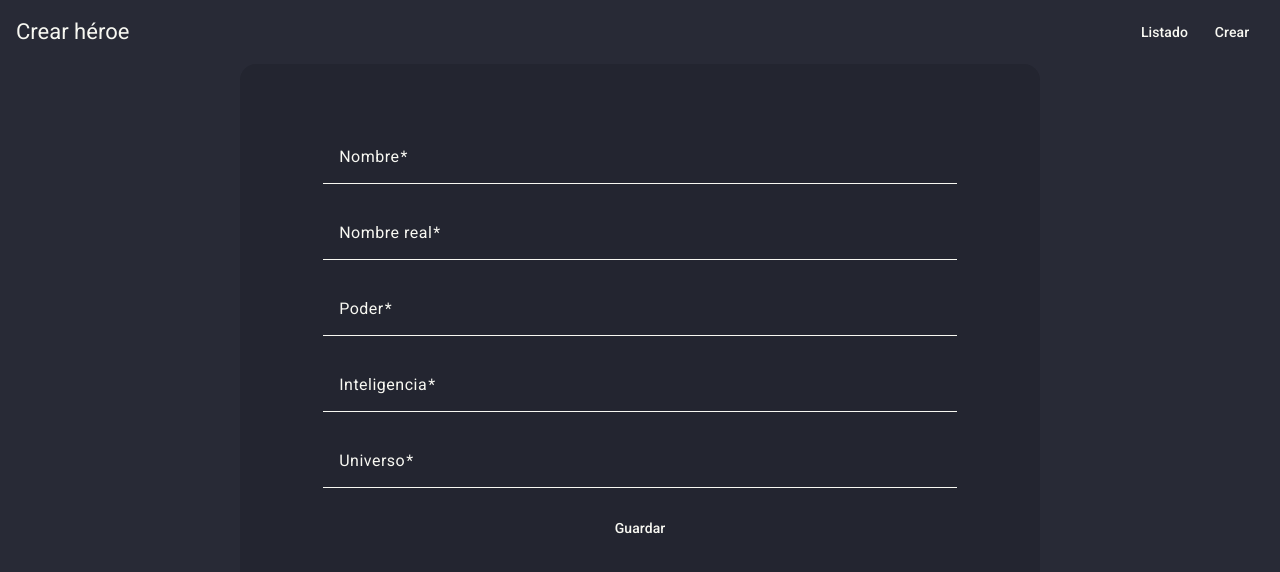
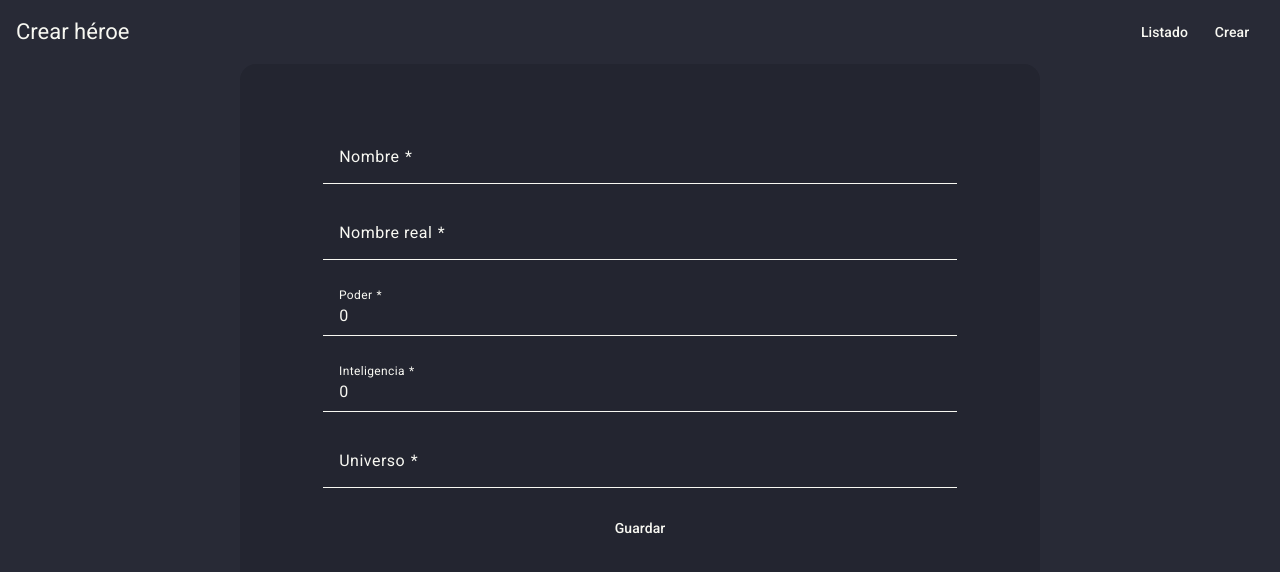
Before and after one commit to DAYSGRACE/RIU-Frontend-Angel-Luis, an Angular app: page /heroes/create in a window 1280 px wide. Shown: the top 572 px of the page. Built offline with nearby package versions, Linux system fonts and the light colour scheme.

Commit message:
fix: Se hace refactor y se soluciona el tipado debil y se migra a signal forms

```diff
--- /dev/null
+++ b/src/app/core/schema-builder.util.ts
@@ -0,0 +1,46 @@
+import {
+  max,
+  maxLength,
+  min,
+  minLength,
+  required,
+  schema,
+  Schema,
+  SchemaPath,
+} from '@angular/forms/signals';
+import { FormFieldInput } from './interfaces/generic-input-form.interface';
+
+export function createSchemaFromConfig<T extends object = object>(
+  config: FormFieldInput<T>[],
+): Schema<T> {
+  return schema<T>((s) => {
+    const schemaFields = s as unknown as Record<keyof T, SchemaPath<string | number>>;
+
+    for (const field of config) {
+      const fieldPath = schemaFields[field.key];
+      const rules = field.rules;
+
+      if (!rules || !fieldPath) continue;
+
+      if (rules.required) {
+        required(fieldPath, { message: rules.required });
+      }
+      if (rules.minLength) {
+        minLength(fieldPath as SchemaPath<string>, rules.minLength.value, {
+          message: rules.minLength.message,
+        });
+      }
+      if (rules.maxLength) {
+        maxLength(fieldPath as SchemaPath<string>, rules.maxLength.value, {
+          message: rules.maxLength.message,
+        });
+      }
+      if (rules.min) {
+        min(fieldPath as SchemaPath<number>, rules.min.value, { message: rules.min.message });
+      }
+      if (rules.max) {
+        max(fieldPath as SchemaPath<number>, rules.max.value, { message: rules.max.message });
+      }
+    }
+  });
+}
--- a/src/app/features/superheroes/components/hero-form/hero-form.html
+++ b/src/app/features/superheroes/components/hero-form/hero-form.html
@@ -1,19 +1,21 @@
 <form
-  (ngSubmit)="save()"
-  [formGroup]="form()"
-  class="flex flex-col max-w-200 mx-auto bg-[#232530] rounded-2xl py-16 px-1">
-
+  (submit)="save($event)"
+  class="flex flex-col max-w-200 mx-auto bg-[#232530] rounded-2xl py-16 px-1"
+>
   <section class="grid grid-cols-1">
-    @for (field of formTemplate(); track field.key) {
+    @for (field of formTemplate; track field.key) {
       <div class="w-full max-w-[80%] mx-auto">
 
         <mat-form-field class="w-full">
-          <mat-label>{{ field.label }}</mat-label>
+          <mat-label>
+            {{ field.label }}
+          </mat-label>
 
           <input
-            [formControlName]="field.key"
+            [formField]="getField(field.key)"
             [type]="field.type"
-            matInput>
+            matInput
+          />
 
           @if (getErrorMessage(field); as errorMessage) {
             <mat-error>
@@ -24,14 +26,14 @@
       </div>
     }
   </section>
-  <button [disabled]="!form().valid"
-          class="max-w-120 mx-auto bg-[#414558] w-full p-3"
-          color="primary"
-          mat-raised-button
 
+  <button
+    [disabled]="!form().valid()"
+    class="max-w-120 mx-auto bg-[#414558] w-full p-3"
+    color="primary"
+    mat-raised-button
+    type="submit"
   >
     Guardar
   </button>
-
-
 </form>
--- a/src/app/features/superheroes/components/hero-form/hero-form.ts
+++ b/src/app/features/superheroes/components/hero-form/hero-form.ts
@@ -1,56 +1,60 @@
-import { ChangeDetectionStrategy, Component, computed, effect, input, output } from '@angular/core';
+import { ChangeDetectionStrategy, Component, input, linkedSignal, output } from '@angular/core';
 import { MatFormFieldModule } from '@angular/material/form-field';
 import { MatInputModule } from '@angular/material/input';
 import { MatButton } from '@angular/material/button';
+import { Field, form, FormField } from '@angular/forms/signals';
 import { FormFieldInput } from '../../../../core/interfaces/generic-input-form.interface';
-import { FormControl, FormGroup, ReactiveFormsModule } from '@angular/forms';
+import { HeroDTOCreation } from '../../interfaces/hero-dto.interface';
+import { HERO_FORM_TEMPLATE } from '../../configs/hero-form.config';
+import { createSchemaFromConfig } from '../../../../core/schema-builder.util';
 
 @Component({
   selector: 'app-hero-form',
-  imports: [MatFormFieldModule, MatInputModule, MatButton, ReactiveFormsModule],
+  imports: [MatFormFieldModule, MatInputModule, MatButton, FormField],
   templateUrl: './hero-form.html',
   styleUrl: './hero-form.scss',
   changeDetection: ChangeDetectionStrategy.OnPush,
 })
 export class HeroForm {
-  formTemplate = input.required<FormFieldInput[]>();
-  initialValue = input<Record<string, unknown>>({});
+  initialValue = input<HeroDTOCreation>();
+  formSubmitted = output<HeroDTOCreation>();
 
-  formSubmitted = output<{ [key: string]: unknown }>();
+  protected readonly formTemplate = HERO_FORM_TEMPLATE;
 
-  form = computed(() => {
-    const controls: Record<string, FormControl> = {};
-
-    for (const field of this.formTemplate()) {
-      controls[field.key] = new FormControl('', field.validators ?? []);
-    }
-    return new FormGroup(controls);
+  protected readonly model = linkedSignal<HeroDTOCreation>(() => {
+    return (
+      this.initialValue() ?? {
+        name: '',
+        realName: '',
+        power: 0,
+        intelligence: 0,
+        universe: '',
+      }
+    );
   });
 
-  constructor() {
-    effect(() => {
-      const value = this.initialValue();
+  protected readonly form = form(this.model, createSchemaFromConfig(this.formTemplate));
 
-      if (value) {
-        this.form().patchValue(value);
-      }
-    });
+  save(event: SubmitEvent) {
+    event.preventDefault();
+    if (!this.form().valid()) {
+      return;
+    }
+
+    this.formSubmitted.emit(this.model());
   }
 
-  getErrorMessage(field: FormFieldInput): string {
-    const errors = this.form().get(field.key)?.errors;
+  protected getErrorMessage(field: FormFieldInput<HeroDTOCreation>): string {
+    const fieldErrors = this.getField(field.key)().errors();
 
-    if (!errors || !field.errors) {
+    if (!fieldErrors.length) {
       return '';
     }
 
-    const firstError = Object.keys(errors)[0];
-
-    return field.errors[firstError] ?? '';
+    return fieldErrors[0].message ?? '';
   }
 
-  save() {
-    if (!this.form().valid) return;
-    this.formSubmitted.emit(this.form().getRawValue());
+  protected getField(key: keyof HeroDTOCreation): Field<string | number> {
+    return this.form[key];
   }
 }
--- a/src/app/features/superheroes/configs/hero-form.config.ts
+++ b/src/app/features/superheroes/configs/hero-form.config.ts
@@ -1,57 +1,52 @@
-import { Validators } from '@angular/forms';
 import { FormFieldInput } from '../../../core/interfaces/generic-input-form.interface';
+import { HeroDTOCreation } from '../interfaces/hero-dto.interface';
 
-export const HERO_FORM_TEMPLATE: FormFieldInput[] = [
+export const HERO_FORM_TEMPLATE: FormFieldInput<HeroDTOCreation>[] = [
   {
     key: 'name',
     label: 'Nombre',
     type: 'text',
-    validators: [Validators.required, Validators.minLength(2), Validators.maxLength(100)],
-    errors: {
+    rules: {
       required: 'El nombre es obligatorio.',
-      minlength: 'El nombre debe tener al menos 2 caracteres.',
-      maxlength: 'El nombre no debe tener más de 100 caracteres.',
+      minLength: { value: 2, message: 'El nombre debe tener al menos 2 caracteres.' },
+      maxLength: { value: 100, message: 'El nombre no debe tener más de 100 caracteres.' },
     },
   },
   {
     key: 'realName',
     label: 'Nombre real',
     type: 'text',
-    validators: [Validators.required, Validators.minLength(2), Validators.maxLength(100)],
-    errors: {
+    rules: {
       required: 'El nombre real es obligatorio.',
-      minlength: 'El nombre real debe tener al menos 2 caracteres.',
-      maxlength: 'El nombre real no debe tener más de 100 caracteres.',
+      minLength: { value: 2, message: 'El nombre real debe tener al menos 2 caracteres.' },
+      maxLength: { value: 100, message: 'El nombre real no debe tener más de 100 caracteres.' },
     },
   },
   {
     key: 'power',
     label: 'Poder',
     type: 'number',
-    validators: [Validators.required, Validators.min(1)],
-    errors: {
+    rules: {
       required: 'El poder es obligatorio.',
-      min: 'El poder debe ser mayor que 0.',
+      min: { value: 1, message: 'El poder debe ser mayor que 0.' },
     },
   },
   {
     key: 'intelligence',
     label: 'Inteligencia',
     type: 'number',
-    validators: [Validators.required, Validators.min(0)],
-    errors: {
+    rules: {
       required: 'La inteligencia es obligatoria.',
-      min: 'La inteligencia no puede ser negativa.',
+      min: { value: 0, message: 'La inteligencia no puede ser negativa.' },
     },
   },
   {
     key: 'universe',
     label: 'Universo',
     type: 'text',
-    validators: [Validators.required, Validators.minLength(1)],
-    errors: {
+    rules: {
       required: 'El universo es obligatorio.',
-      minlength: 'El universo debe tener al menos 1 caracter.',
+      minLength: { value: 1, message: 'El universo debe tener al menos 1 caracter.' },
     },
   },
 ];
--- a/src/app/features/superheroes/pages/hero-create-page/hero-create-page.html
+++ b/src/app/features/superheroes/pages/hero-create-page/hero-create-page.html
@@ -1,4 +1,3 @@
 <app-hero-form
   (formSubmitted)="createHero($event)"
-  [formTemplate]="heroFormTemplate"
 />
--- a/src/app/features/superheroes/pages/hero-create-page/hero-create-page.ts
+++ b/src/app/features/superheroes/pages/hero-create-page/hero-create-page.ts
@@ -1,13 +1,11 @@
 import { ChangeDetectionStrategy, Component, DestroyRef, inject } from '@angular/core';
 import { HeroForm } from '../../components/hero-form/hero-form';
-import { HERO_FORM_TEMPLATE } from '../../configs/hero-form.config';
 import { HeroMapper } from '../../mappers/hero.mapper';
 import { SuperHeroService } from '../../services/super-hero-service';
 import { MatDialog } from '@angular/material/dialog';
 import { MessageDialog } from '../../../../shared/components/message-dialog/message-dialog';
 import { Router } from '@angular/router';
 import { takeUntilDestroyed } from '@angular/core/rxjs-interop';
-import { ConfirmDialog } from '../../../../shared/components/confirm-dialog/confirm-dialog';
 
 @Component({
   selector: 'app-hero-create-page',
@@ -17,14 +15,13 @@ import { ConfirmDialog } from '../../../../shared/components/confirm-dialog/conf
   changeDetection: ChangeDetectionStrategy.OnPush,
 })
 export default class HeroCreatePage {
-  protected readonly heroFormTemplate = HERO_FORM_TEMPLATE;
   private readonly destroyRef = inject(DestroyRef);
   private readonly router = inject(Router);
   private readonly heroSvc = inject(SuperHeroService);
   private readonly dialog = inject(MatDialog);
 
-  createHero(formData: { [key: string]: unknown }): void {
-    const heroDTOCreation = HeroMapper.toDTO(formData);
+  createHero(formData: any): void {
+    const heroDTOCreation = HeroMapper.toDTOCreation(formData);
     this.heroSvc.createHero(heroDTOCreation).subscribe({
       next: (_data) => {
         const dialogRef = this.dialog.open(MessageDialog, {
--- a/src/app/features/superheroes/pages/hero-edit-page/hero-edit-page.html
+++ b/src/app/features/superheroes/pages/hero-edit-page/hero-edit-page.html
@@ -1,5 +1,4 @@
 <app-hero-form
   (formSubmitted)="openDialogToConfirmEdit($event)"
-  [formTemplate]="heroFormTemplate"
-  [initialValue]="heroData()"
+  [initialValue]="heroData"
 />
--- a/src/app/features/superheroes/pages/hero-edit-page/hero-edit-page.ts
+++ b/src/app/features/superheroes/pages/hero-edit-page/hero-edit-page.ts
@@ -1,14 +1,13 @@
-import { ChangeDetectionStrategy, Component, computed, DestroyRef, inject } from '@angular/core';
+import { ChangeDetectionStrategy, Component, DestroyRef, inject } from '@angular/core';
 import { ActivatedRoute, Router } from '@angular/router';
 import { takeUntilDestroyed } from '@angular/core/rxjs-interop';
 import { SuperHeroService } from '../../services/super-hero-service';
 import { HeroForm } from '../../components/hero-form/hero-form';
-import { HERO_FORM_TEMPLATE } from '../../configs/hero-form.config';
 import { MatDialog } from '@angular/material/dialog';
 import { ConfirmDialog } from '../../../../shared/components/confirm-dialog/confirm-dialog';
 import { HeroMapper } from '../../mappers/hero.mapper';
 import { MessageDialog } from '../../../../shared/components/message-dialog/message-dialog';
-import { HeroDTO } from '../../interfaces/hero-dto.interface';
+import { HeroDTO, HeroDTOCreation } from '../../interfaces/hero-dto.interface';
 import { HeroRouteData } from '../../interfaces/HeroRouteData';
 
 @Component({
@@ -19,7 +18,6 @@ import { HeroRouteData } from '../../interfaces/HeroRouteData';
   changeDetection: ChangeDetectionStrategy.OnPush,
 })
 export default class HeroEditPage {
-  protected readonly heroFormTemplate = HERO_FORM_TEMPLATE;
   private readonly destroyRef = inject(DestroyRef);
   private readonly route = inject(ActivatedRoute);
   private readonly router = inject(Router);
@@ -28,11 +26,9 @@ export default class HeroEditPage {
 
   private readonly heroDataDTO: HeroDTO = (this.route.snapshot.data as HeroRouteData).hero;
 
-  protected readonly heroData = computed<Record<string, unknown>>(() =>
-    Object.fromEntries(Object.entries(this.heroDataDTO)),
-  );
+  protected readonly heroData = this.heroDataDTO as HeroDTOCreation;
 
-  openDialogToConfirmEdit(hero: { [key: string]: unknown }) {
+  openDialogToConfirmEdit(hero: any) {
     const dialogRef = this.dialog.open(ConfirmDialog, {
       data: {
         title: 'Edición de héroe',
@@ -49,8 +45,8 @@ export default class HeroEditPage {
       });
   }
 
-  editHero(hero: { [key: string]: unknown }) {
-    const heroModified = HeroMapper.toDTO(hero);
+  editHero(hero: any) {
+    const heroModified = HeroMapper.toDTOCreation(hero);
     this.heroSvc.editHero(heroModified, this.heroDataDTO.id).subscribe({
       next: () => {
         const dialogRef = this.dialog.open(MessageDialog, {
```
Also changed, not shown: src/app/core/interfaces/generic-input-form.interface.ts (+16 -5 lines), src/app/features/superheroes/mappers/hero.mapper.ts (+7 -7 lines), src/app/features/superheroes/services/super-hero-service.ts (+26 -12 lines).
